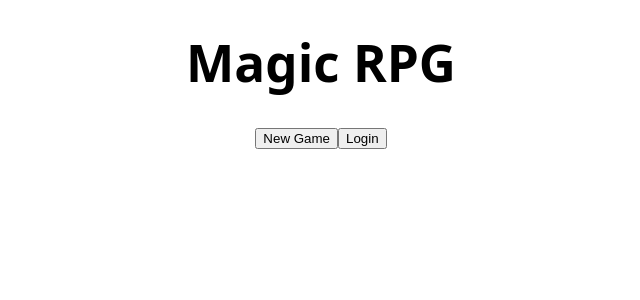
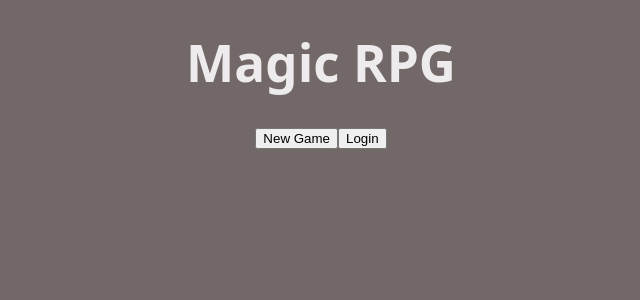
Before and after one commit to WebDev955/MagicRPGRemix, a React (Vite) app: page / in a window 1280 px wide. Shown: the top 300 px of the page, without its empty margins (319-959 px from the left). Built offline with nearby package versions, Linux system fonts and the light colour scheme.

Commit message:
minor change

```diff
--- a/src/index.css
+++ b/src/index.css
@@ -3,13 +3,13 @@
 }
 
 :root {
-  color-scheme: light dark;
+  color-scheme: dark light;
   font-family: system-ui, Avenir, Helvetica, Arial, sans-serif;
   line-height: 1.5;
   font-weight: 400;
 
   color: rgba(255, 255, 255, 0.87);
-  background-color: grey;
+  background-color: rgb(115, 104, 104);
 
  --max-mobile-width: 430px;
   font-synthesis: none;
@@ -20,12 +20,16 @@
 
 body {
   margin: 0;
-  color-scheme: light dark;
-  background-color: canvas;
-  color: canvastext;
 }
 
 h1 {
   font-size: 3.2em;
   line-height: 1.1;
 }
+
+@media (prefers-color-scheme: dark) {
+  :root {
+    background-color: #1a1a1a;
+    color: white;
+  }
+}
```
